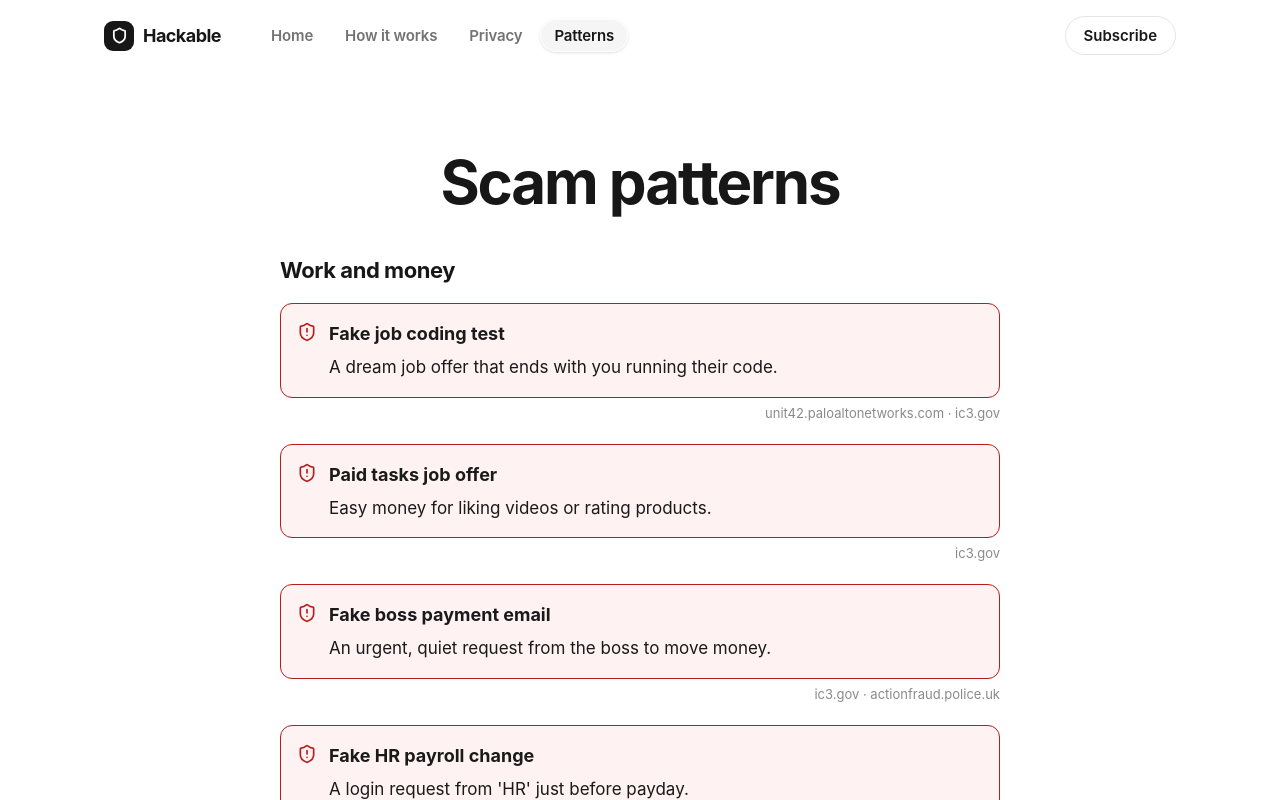
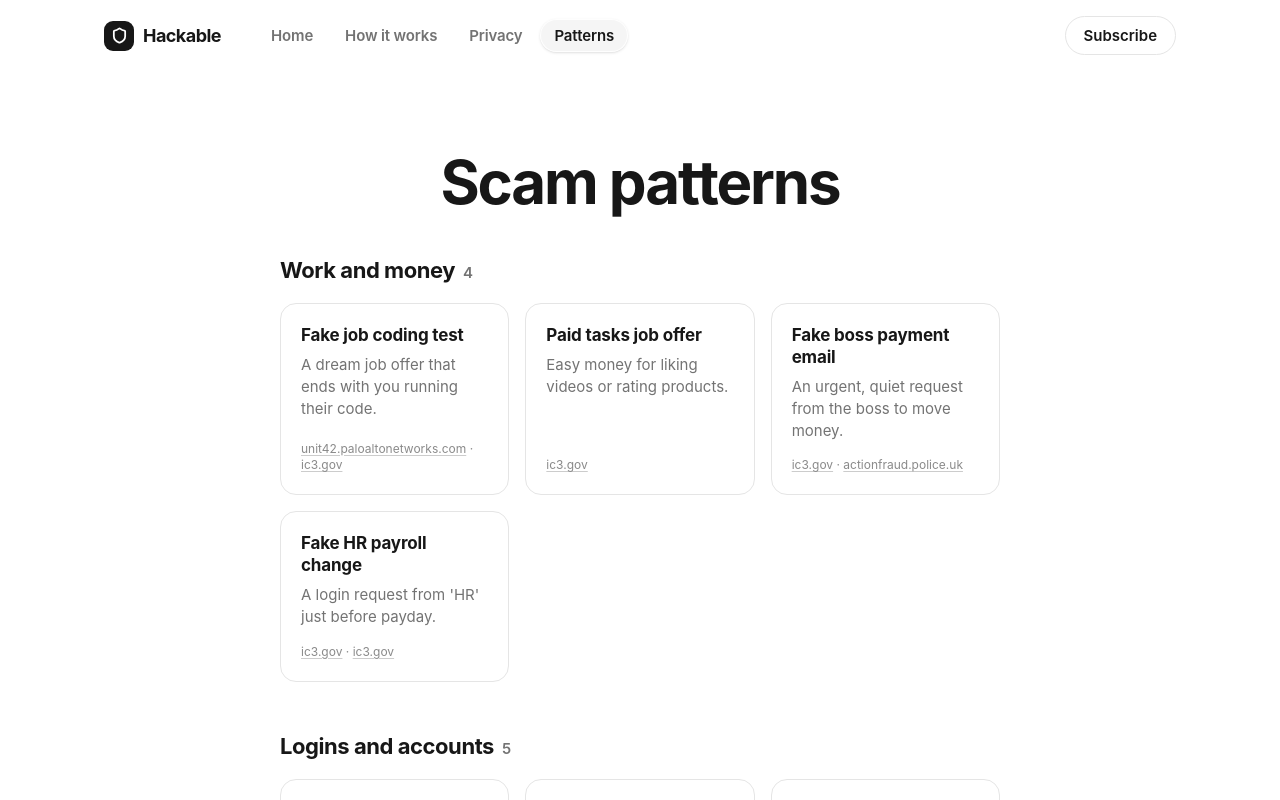
Before and after one commit to ghcpuman902/hackable, a Next.js app: page /patterns in a window 1280 px wide. Shown: the top 800 px of the page. Built offline with nearby package versions, Linux system fonts and the light colour scheme.

Commit message:
patterns: neutral catalogue grid with group counts and card anchors

```diff
--- a/src/app/patterns/page.tsx
+++ b/src/app/patterns/page.tsx
@@ -1,8 +1,6 @@
 import type { Metadata } from "next";
-import { ShieldAlert } from "lucide-react";
 import SiteNav from "@/components/SiteNav";
 import { PATTERNS, type PatternId } from "@/lib/patterns";
-import "@/components/report-markdown.css";
 import "./patterns.css";
 
 export const metadata: Metadata = { title: "Scam patterns | Hackable" };
@@ -28,31 +26,29 @@ export default function PatternsPage() {
           <h1 className="m-0 text-4xl font-bold leading-[1.05] tracking-[-0.035em] text-[var(--n900)] sm:text-6xl">Scam patterns</h1>
         </header>
         <div className="pt-groups">
-          {GROUPS.map((g) => (
+          {GROUPS.map((g) => {
+            const items = g.ids.map((id) => PATTERNS[id]).filter(Boolean);
+            return (
               <section key={g.title} className="pt-group" aria-labelledby={"pt-" + g.ids[0]}>
-              <h2 id={"pt-" + g.ids[0]}>{g.title}</h2>
-              <div className="rm">
-                {g.ids.map((id) => PATTERNS[id]).filter(Boolean).map((p) => (
-                  <div className="rm-group" key={p.id}>
-                    <aside className="rm-card rm-scam">
-                      <ShieldAlert className="rm-icon" aria-hidden size={20} />
-                      <div className="rm-card-body">
-                        <p className="rm-lead">{p.name}</p>
-                        <p className="rm-body">{p.oneLine}</p>
-                      </div>
-                    </aside>
+                <h2 id={"pt-" + g.ids[0]}>{g.title} <span className="pt-count">{items.length}</span></h2>
+                <ul className="pt-grid">
+                  {items.map((p) => (
+                    <li key={p.id} id={p.id} className="pt-card">
+                      <h3>{p.name}</h3>
+                      <p>{p.oneLine}</p>
                       {p.sources.length > 0 && (
-                      <div className="rm-refs">
+                        <div className="pt-refs">
                           {p.sources.map((url, j) => (
                             <span key={url}>{j > 0 && " · "}<a href={url} target="_blank" rel="noopener noreferrer">{host(url)}</a></span>
                           ))}
                         </div>
                       )}
-                  </div>
+                    </li>
                   ))}
-              </div>
+                </ul>
               </section>
-          ))}
+            );
+          })}
         </div>
       </div>
     </main>
--- a/src/app/patterns/patterns.css
+++ b/src/app/patterns/patterns.css
@@ -1,2 +1,12 @@
-.pt-groups{max-width:720px;margin:40px auto 0;display:grid;gap:48px}
-.pt-group h2{margin:0 0 16px;font-size:22px;font-weight:700;letter-spacing:-.02em;color:var(--n900)}
+/* A browsable catalogue: neutral cards in a responsive grid, one column on phones, three on wide screens. */
+.pt-groups{max-width:1080px;margin:40px auto 0;display:grid;gap:48px}
+.pt-group h2{margin:0 0 16px;font-size:22px;font-weight:700;letter-spacing:-.02em;color:var(--n900);display:flex;align-items:baseline;gap:8px}
+.pt-count{font-size:15px;font-weight:600;color:var(--n500)}
+.pt-grid{list-style:none;margin:0;padding:0;display:grid;gap:16px;grid-template-columns:1fr}
+@media (min-width:640px){.pt-grid{grid-template-columns:repeat(2,minmax(0,1fr))}}
+@media (min-width:1024px){.pt-grid{grid-template-columns:repeat(3,minmax(0,1fr))}}
+.pt-card{display:flex;flex-direction:column;gap:8px;padding:20px;background:#fff;border:1px solid var(--n200);border-radius:16px}
+.pt-card h3{margin:0;font-size:17px;font-weight:700;line-height:1.3;letter-spacing:-.01em;color:var(--n900)}
+.pt-card p{margin:0;font-size:15px;line-height:1.45;color:var(--n500)}
+.pt-refs{margin-top:auto;padding-top:8px;font-size:12px;line-height:1.4;color:#8a8a8a}
+.pt-refs a{color:inherit;text-decoration:underline;text-decoration-color:rgba(0,0,0,.2);text-underline-offset:2px}
```
Lines whose indentation alone changed are shown as unchanged.
